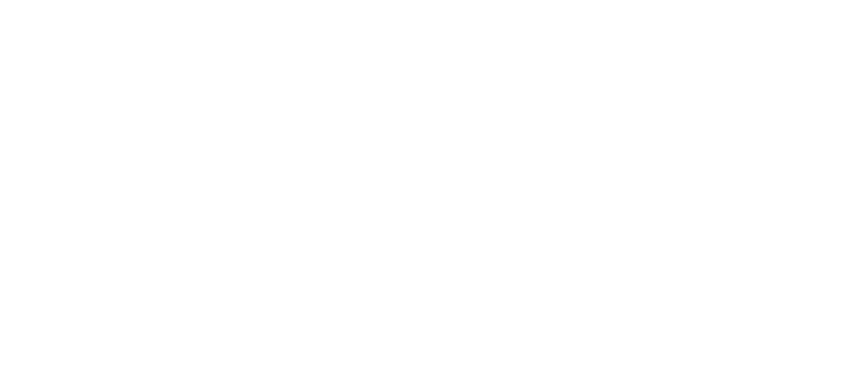
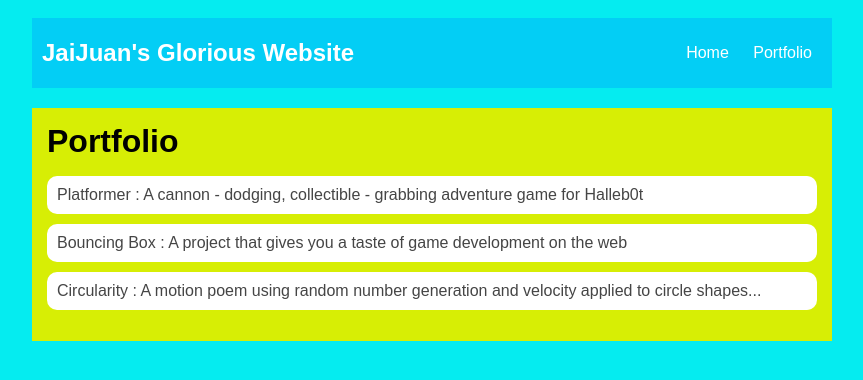
Before and after one commit to jaijuan/jaijuan.github.io, a plain HTML site: page portfolio.html in a window 1280 px wide. Shown: the whole page, without its empty margins (208-1071 px from the left). Drawn offline with Linux system fonts and the light colour scheme.

Commit message:
Completed website

```diff
--- a/portfolio.html
+++ b/portfolio.html
@@ -0,0 +1,33 @@
+<!DOCTYPE HTML>
+<html>
+    <head>
+        <title>My Super Great Personal Life</title>
+            <link rel="stylesheet" href="style.css">
+    </head>
+
+    <body>
+      <div id="all-contents">
+        <nav> <h1>JaiJuan's Glorious Website</h1>
+            <ul id="nav-ul">
+               <li class="nav-li">
+               <a class="nav-a" href="index.html">Home</a>
+             </li>
+             <li class="nav-li">
+               <a class="nav-a" href="portfolio.html">Portfolio</a>
+             </li>
+            </ul>
+
+     </nav>
+      <main>
+                <div class="content" >
+                    <h1>Portfolio</h1>
+                    <ul id=portfolio>
+                        <li><a href="projects/platformer/">Platformer : A cannon - dodging, collectible - grabbing adventure game for Halleb0t</a></li>
+                        <li><a href="projects/bouncing-box/">Bouncing Box : A project that gives you a taste of game development on the web </a></li>
+                        <li><a href="projects/circularity/">Circularity : A motion poem using random number generation and velocity applied to circle shapes...</a></li>
+                </ul>
+
+        </main>
+      </div>
+    </body>
+</html>
--- a/style.css
+++ b/style.css
@@ -15,6 +15,7 @@ nav {
    margin: 0 auto;
     display: flex;
     padding: 10px;
+    margin-bottom: 20px;
 }
 h1 {
     display: flex;
@@ -22,6 +23,7 @@ h1 {
     color: white;
     flex: 1;
     margin: 0;
+    font-weight: bold;
 }
 #nav-ul {
     list-style-image: none;
@@ -60,3 +62,28 @@ main {
 h2, h3 {
     margin: 0px;
 }
+         /* portfolio styles */
+         .content h1 {
+            color: black;
+        }
+
+        #portfolio {
+            list-style-type: none;
+            padding-left: 0;
+        }
+
+        #portfolio li {
+            background: #fff;
+            padding: 10px;
+            border-radius: 10px;
+            margin-bottom: 10px;
+        }
+
+        #portfolio li:hover {
+            background: #eee;
+        }
+
+        #portfolio a {
+            text-decoration: none;
+            color: #454545;
+        }
```
Also changed, not shown: index.html (+11 -8 lines).
